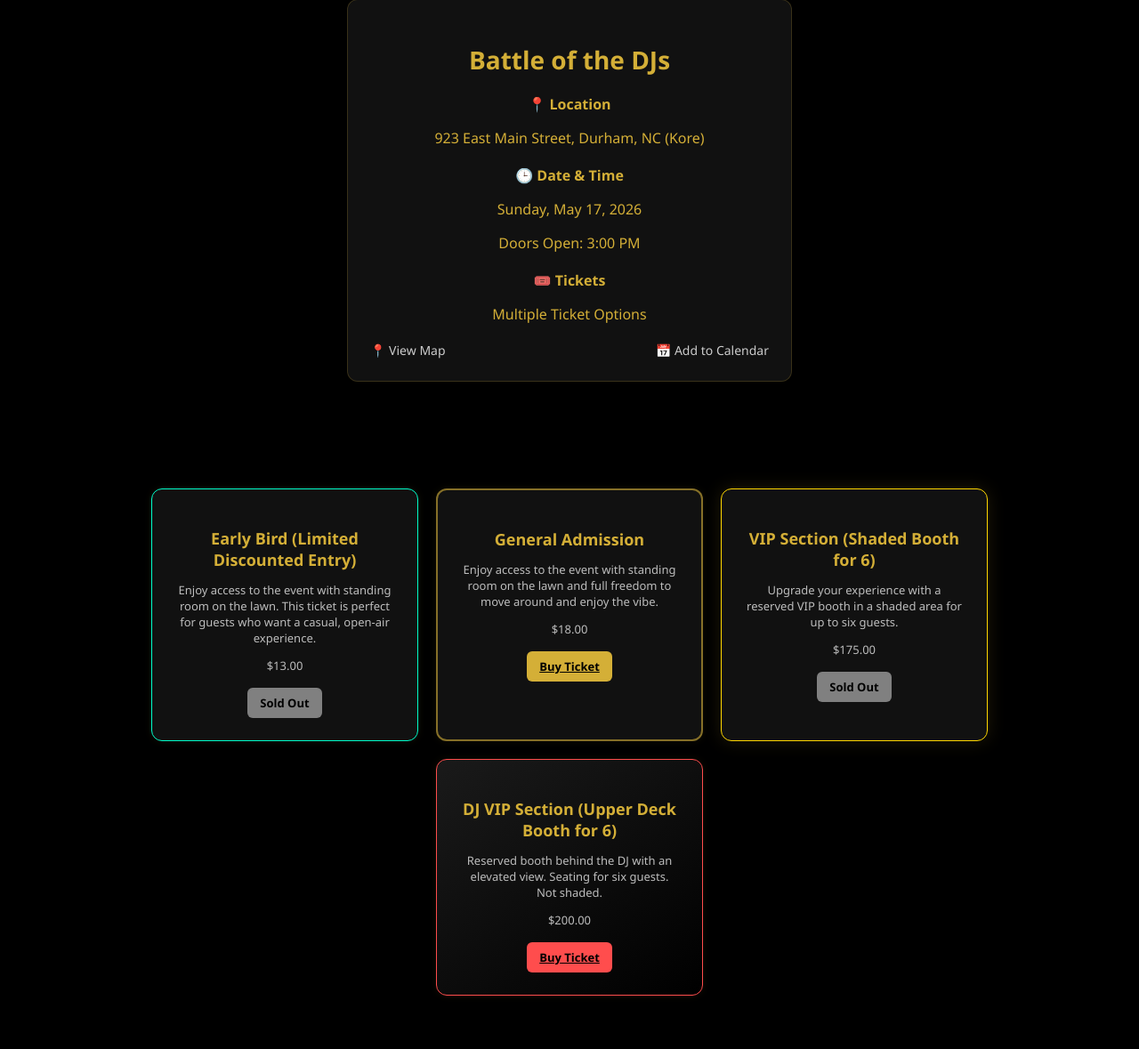
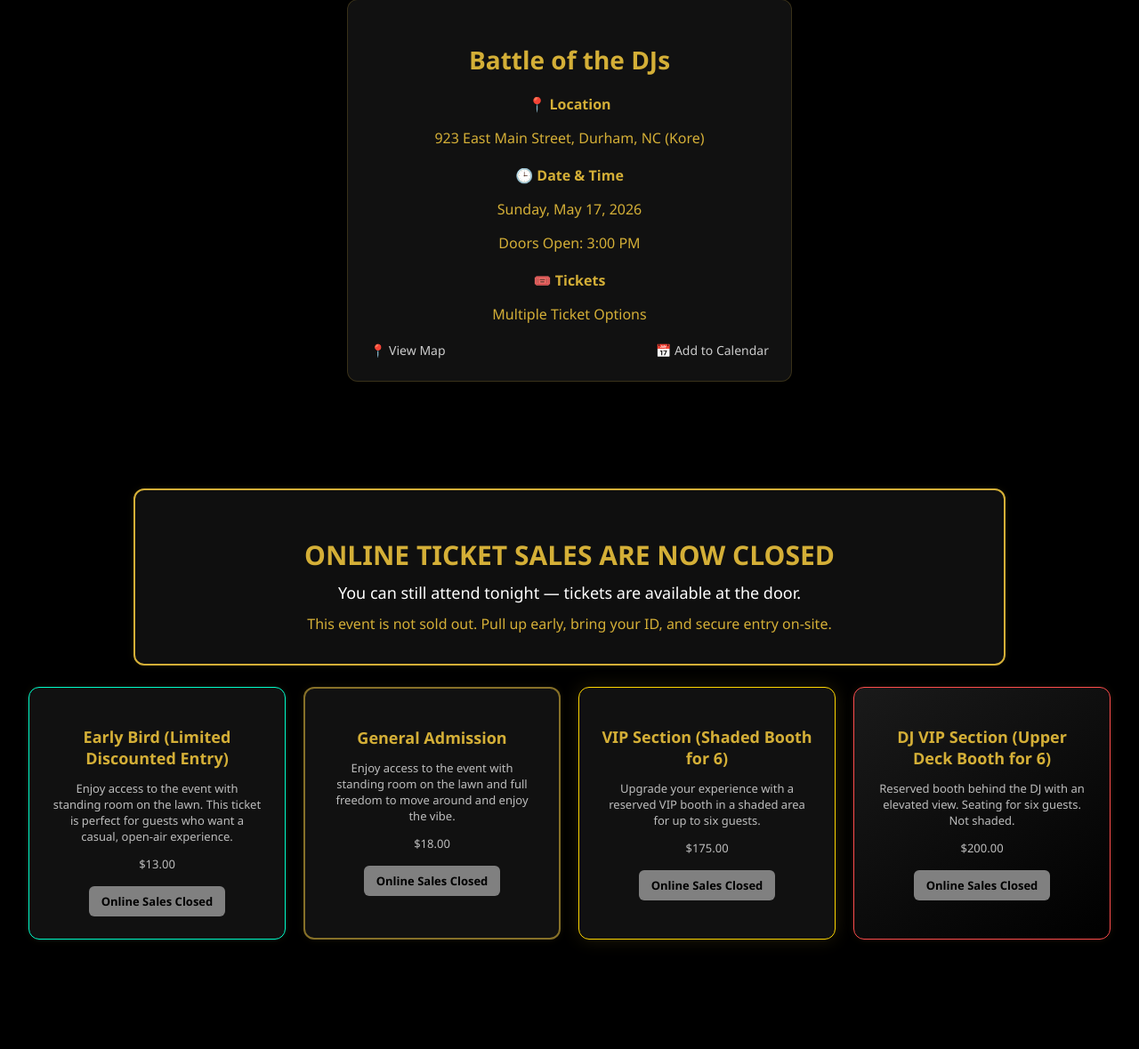
Before and after one commit to insight1224/jukebox-clean, a Flask app: a page that uses templates/event_detail.html in a window 1280 px wide. Shown: the part 667-1846 px from the top of the page at 89% size. After the commit the page ends 1725 px from the top, so only its background shows below. Run offline with Flask 3, Linux system fonts and the light colour scheme; data comes from the database, SQL or seed files in the repository.

Commit message:
Close Battle online sales with door purchase notice and one-row ticket layout

```diff
--- a/static/event_detail.css
+++ b/static/event_detail.css
@@ -39,6 +39,11 @@
     justify-content: center;
     gap: 20px;
     flex-wrap: wrap;
+}
+
+.battle-ticket-row {
+    flex-wrap: nowrap;
+    align-items: stretch;
 }
 
 /* BOX */
--- a/templates/event_detail.html
+++ b/templates/event_detail.html
@@ -59,7 +59,19 @@
 </section>
 
 <section class="ticket-section">
-    <div class="ticket-grid">
+    {% if event.name == "Battle of the DJs" %}
+    <div class="ticket-box" style="width:min(980px,100%);border:2px solid #D4AF37;background:#0f0f0f;text-align:center;margin:0 auto 24px;">
+        <h3 style="font-size:30px;line-height:1.2;margin-bottom:10px;">ONLINE TICKET SALES ARE NOW CLOSED</h3>
+        <p style="font-size:18px;color:#fff;line-height:1.6;margin:0;">
+            You can still attend tonight — tickets are available at the door.
+        </p>
+        <p style="font-size:16px;color:#D4AF37;line-height:1.6;margin-top:8px;">
+            This event is not sold out. Pull up early, bring your ID, and secure entry on-site.
+        </p>
+    </div>
+    {% endif %}
+
+    <div class="ticket-grid {% if event.name == 'Battle of the DJs' %}battle-ticket-row{% endif %}">
         {% if is_quiet_storm %}
         <div class="ticket-box">
             <h3>General Admission</h3>
@@ -87,7 +99,9 @@
                 {% endif %}
             </p>
             <p>${{ "%.2f"|format(t.price) }}</p>
-            {% if t.sold_out %}
+            {% if event.name == "Battle of the DJs" %}
+            <span class="btn disabled">Online Sales Closed</span>
+            {% elif t.sold_out %}
             <span class="btn disabled">Sold Out</span>
             {% else %}
                 {% if t.name == "Early Bird" %}
```
